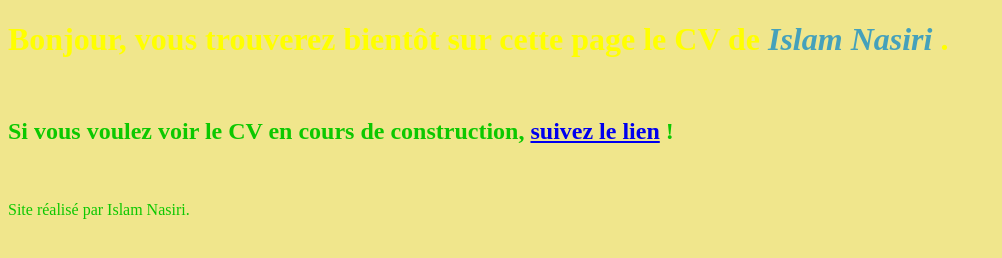
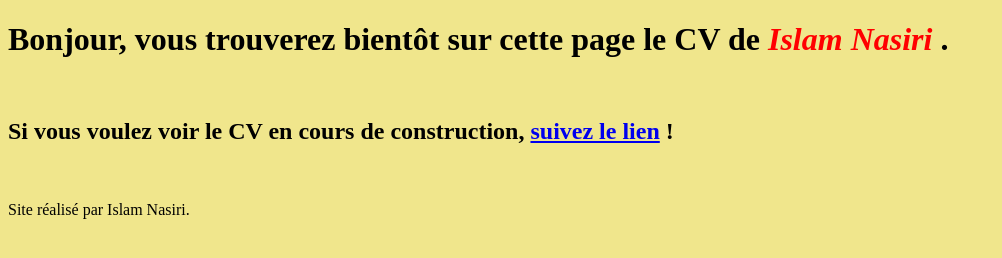
Before and after one commit to IslamNasiri/monCV, a plain HTML site: page index.html in a window 1280 px wide. Shown: the whole page, without its empty margins (0-1002 px from the left). Drawn offline with Linux system fonts and the light colour scheme.

Commit message:
Update styles.css

```diff
--- a/styles.css
+++ b/styles.css
@@ -1,12 +1,12 @@
 h1 {
-    color: yellow
+    color: black
 }
 body {
-    color:rgb(12, 200,0)
+    color:black
 }
 em {
-    color:  #45A1BB
+    color:  red
 }
 font{
     color:  #45A1BB
-}s
+}
```
